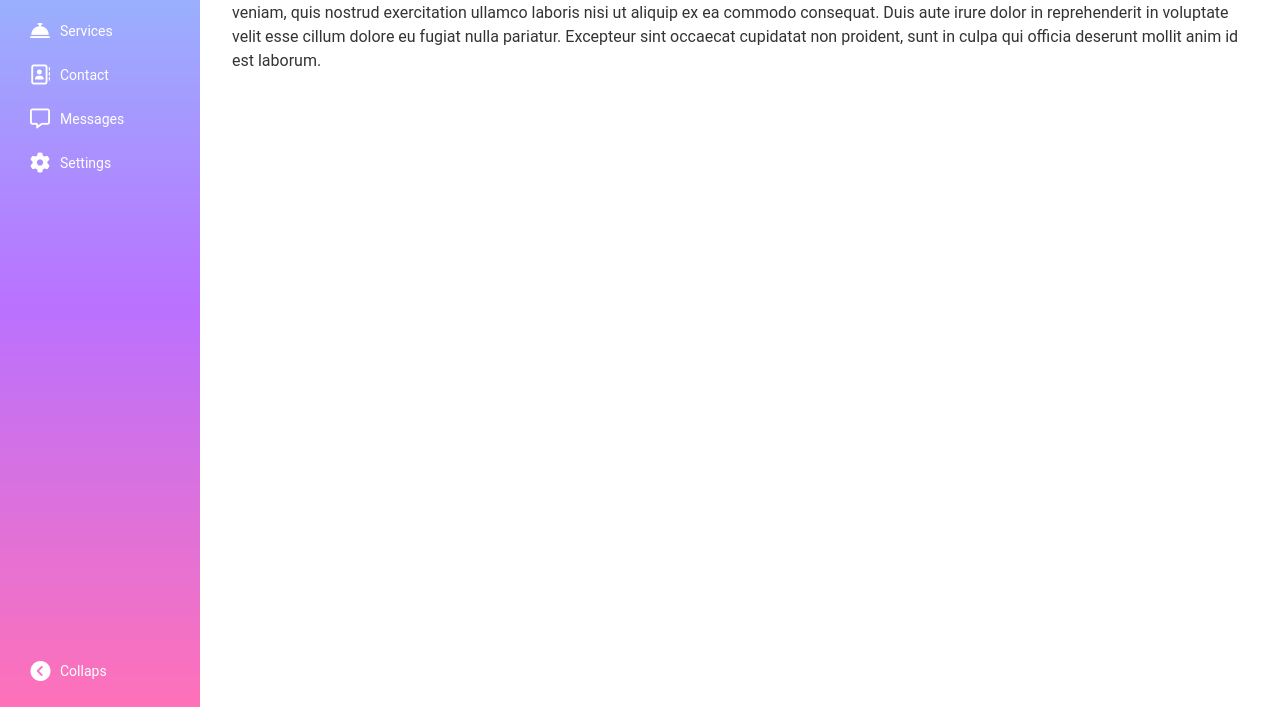
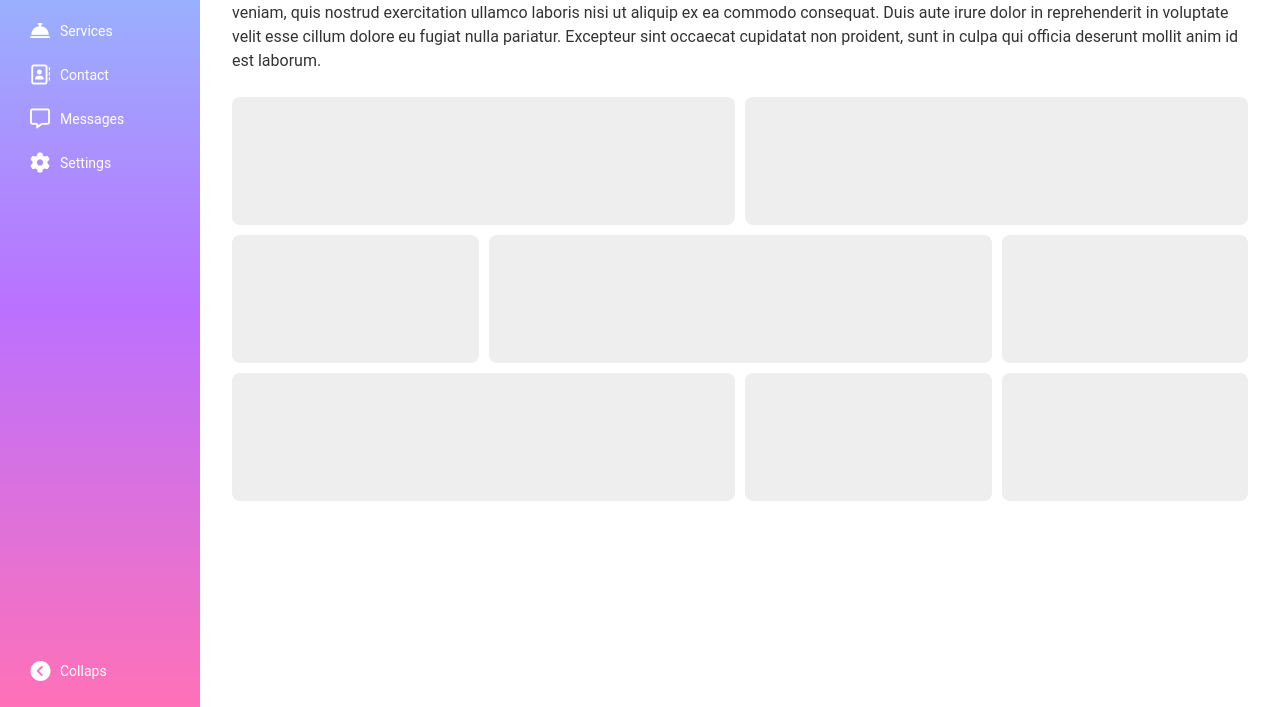
Before and after one commit to Skaliuzhnyi/YT_32.-expandable_sidebar, a plain HTML site: page index.html in a window 1280 px wide. Shown: the part 93-800 px from the top of the page. Drawn offline with Linux system fonts and the light colour scheme.

Commit message:
add grid-template-areas

```diff
--- a/index.html
+++ b/index.html
@@ -64,6 +64,17 @@
     <p>
       Lorem ipsum dolor sit amet, consectetur adipiscing elit. Sed do eiusmod tempor incididunt ut labore et dolore magna aliqua. Ut enim ad minim veniam, quis nostrud exercitation ullamco laboris nisi ut aliquip ex ea commodo consequat. Duis aute irure dolor in reprehenderit in voluptate velit esse cillum dolore eu fugiat nulla pariatur. Excepteur sint occaecat cupidatat non proident, sunt in culpa qui officia deserunt mollit anim id est laborum.
     </p>
+
+    <div class="placeholder">
+      <div class="ph-1"></div>
+      <div class="ph-2"></div>
+      <div class="ph-3"></div>
+      <div class="ph-4"></div>
+      <div class="ph-5"></div>
+      <div class="ph-6"></div>
+      <div class="ph-7"></div>
+      <div class="ph-8"></div>
+    </div>
   </main>
 
   <script src="script.js"></script>
--- a/styles.css
+++ b/styles.css
@@ -150,3 +150,50 @@ main {
   }
 
 }
+
+.placeholder {
+  display: grid;
+  gap: 10px;
+  grid-template-areas:
+  "a a b b"
+  "c d d e"
+  "f f g h";
+}
+
+.placeholder div {
+  background-color: #eee;
+  height: 8rem;
+  border-radius: 8px;
+}
+
+.ph-1 {
+  grid-area: a;
+}
+
+.ph-2 {
+  grid-area: b;
+}
+
+.ph-3 {
+  grid-area: c;
+}
+
+.ph-4 {
+  grid-area: d;
+}
+
+.ph-5 {
+  grid-area: e;
+}
+
+.ph-6 {
+  grid-area: f;
+}
+
+.ph-7 {
+  grid-area: g;
+}
+
+.ph-8 {
+  grid-area: h;
+}
```
